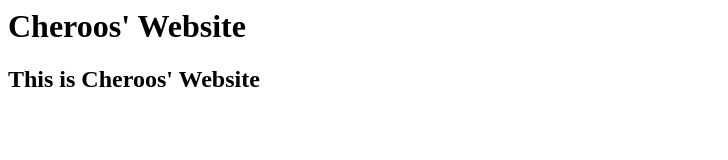
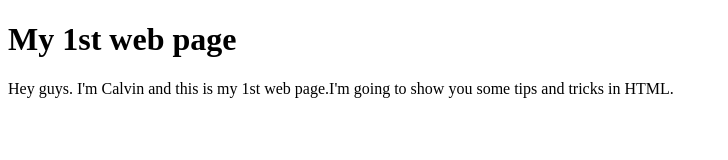
Before and after one commit to Ch3r14n/my-website, a plain HTML site: page docs/index.html in a window 1280 px wide. Shown: the whole page, without its empty margins (0-728 px from the left). Drawn offline with Linux system fonts and the light colour scheme.

Commit message:
modified index

```diff
--- a/docs/index.html
+++ b/docs/index.html
@@ -1,9 +1,18 @@
+<!DOCTYPE html>
 <html>
-<head>
-<title>Cheroos' Website</title>
-</head>
-<body>
-<h1>Cheroos' Website</h1>
-<h2>This is Cheroos' Website</h2>
-</body>
+    <title>Calvin Brown's blog</title>
+    <h1>My 1st web page</h1>
+
+    <p>Hey guys. I'm Calvin and this is my 1st web page.I'm going to show you some tips and tricks in HTML.</p>
+
+
+
+
+
+
+
+
+
+
+
 </html>
```
